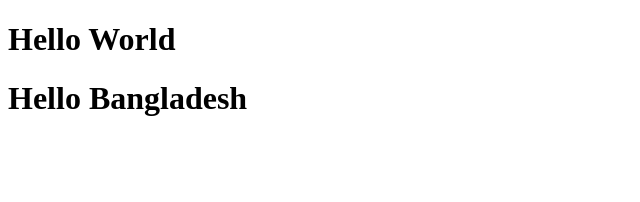
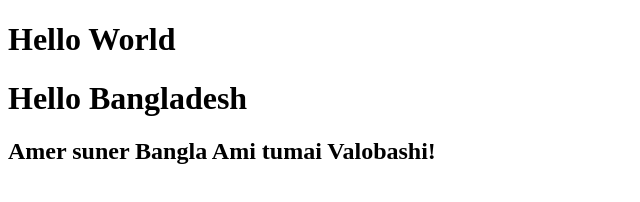
Before and after one commit to robin355/project, a plain HTML site: page index.html in a window 1280 px wide. Shown: the whole page, without its empty margins (0-640 px from the left). Drawn offline with Linux system fonts and the light colour scheme.

Commit message:
added new h2 data

```diff
--- a/index.html
+++ b/index.html
@@ -9,5 +9,6 @@
 <body>
     <h1>Hello World</h1>
     <h1>Hello Bangladesh</h1>
+    <h2>Amer suner Bangla Ami tumai Valobashi!</h2>
 </body>
 </html>
```
